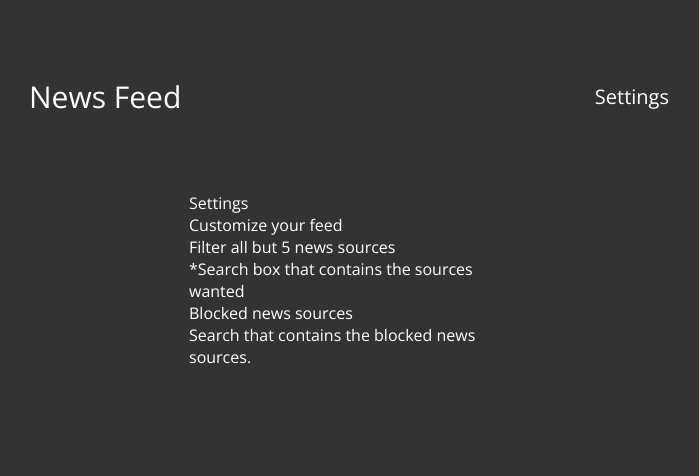
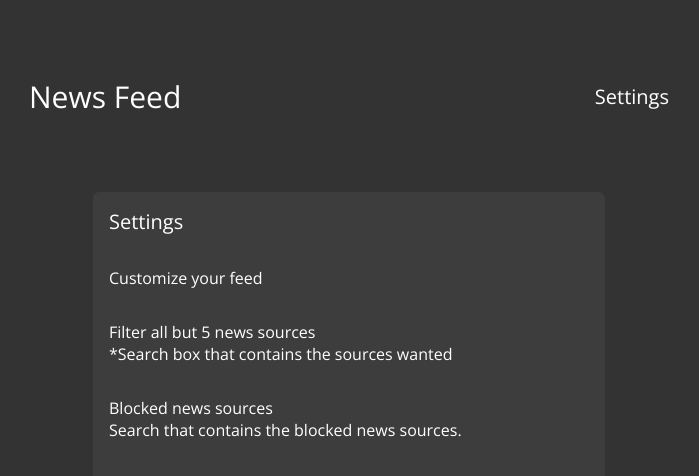
Before and after one commit to nslee333/news_project, a React (Create React App) app: page / in a window 1280 px wide. Shown: the top 476 px of the page, without its empty margins (291-990 px from the left). Built offline with nearby package versions, Linux system fonts and the light colour scheme.

Commit message:
WIP: Styling for Settings page.

```diff
--- a/src/css/settings.css
+++ b/src/css/settings.css
@@ -1,4 +1,58 @@
 .sett-inner {
+  background-color: #3d3d3d;
+  border-radius: 7px;
+}
+
+.sett {
   height: fit-content;
-  width: 20rem;
+  background-color: #3d3d3d;
+  width: 30rem;
+  height: fit-content;
+  padding-top: 1rem;
+  padding-left: 1rem;
+  padding-bottom: 1rem;
+  padding-right: 1rem;
+  border-radius: 7px;
 }
+
+.sett-title {
+  background-color: #3d3d3d;
+  font-size: 20px;
+  margin-bottom: 2rem;
+}
+
+.sett-feed {
+  background-color: #3d3d3d;
+
+}
+
+.feed-title {
+  background-color: #3d3d3d;
+  margin-bottom: 1rem;
+
+}
+
+.sett-filter {
+  background-color: #3d3d3d;
+  margin-top: 2rem;
+  margin-bottom: 2rem;
+
+}
+
+.filter-title {
+  background-color: #3d3d3d;
+
+}
+
+.sett-block {
+  background-color: #3d3d3d;
+  margin-top: 2rem;
+  margin-bottom: 2rem;
+
+}
+
+
+.block-title {
+  background-color: #3d3d3d;
+
+}
```
